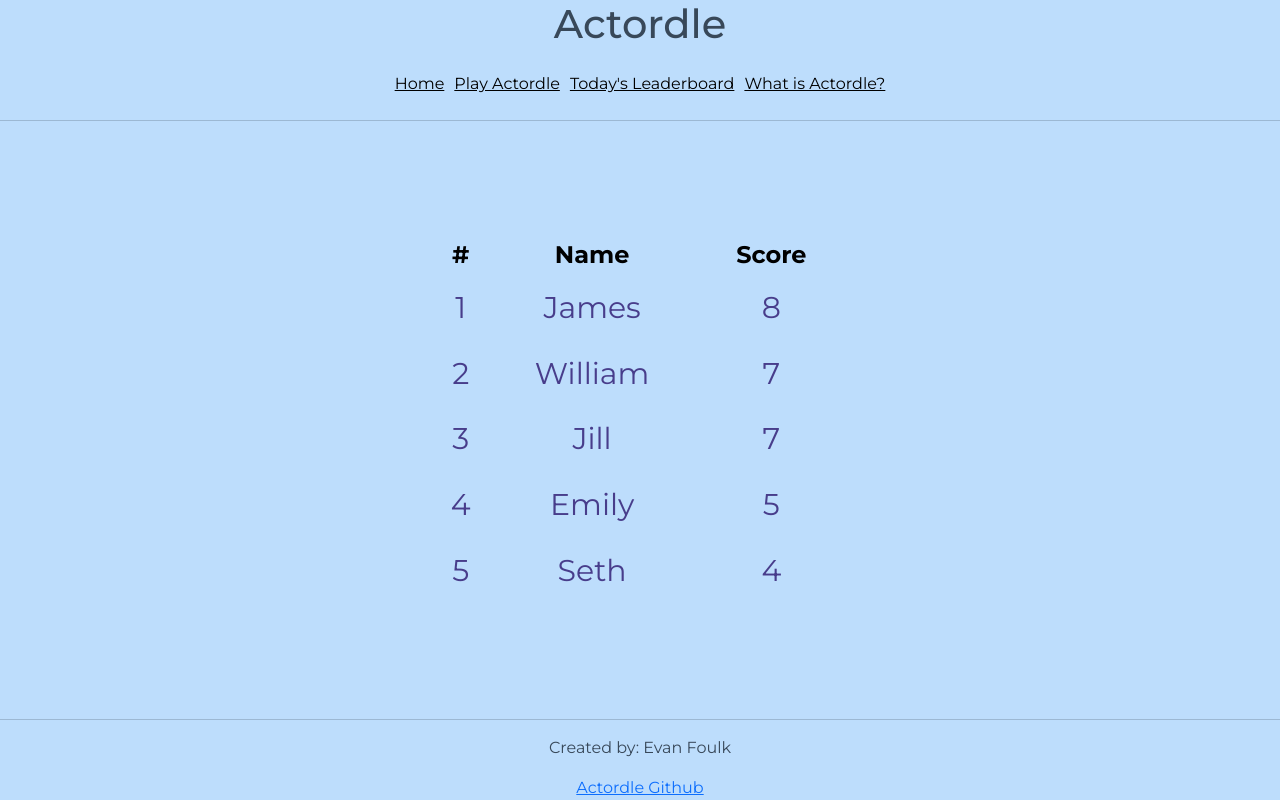
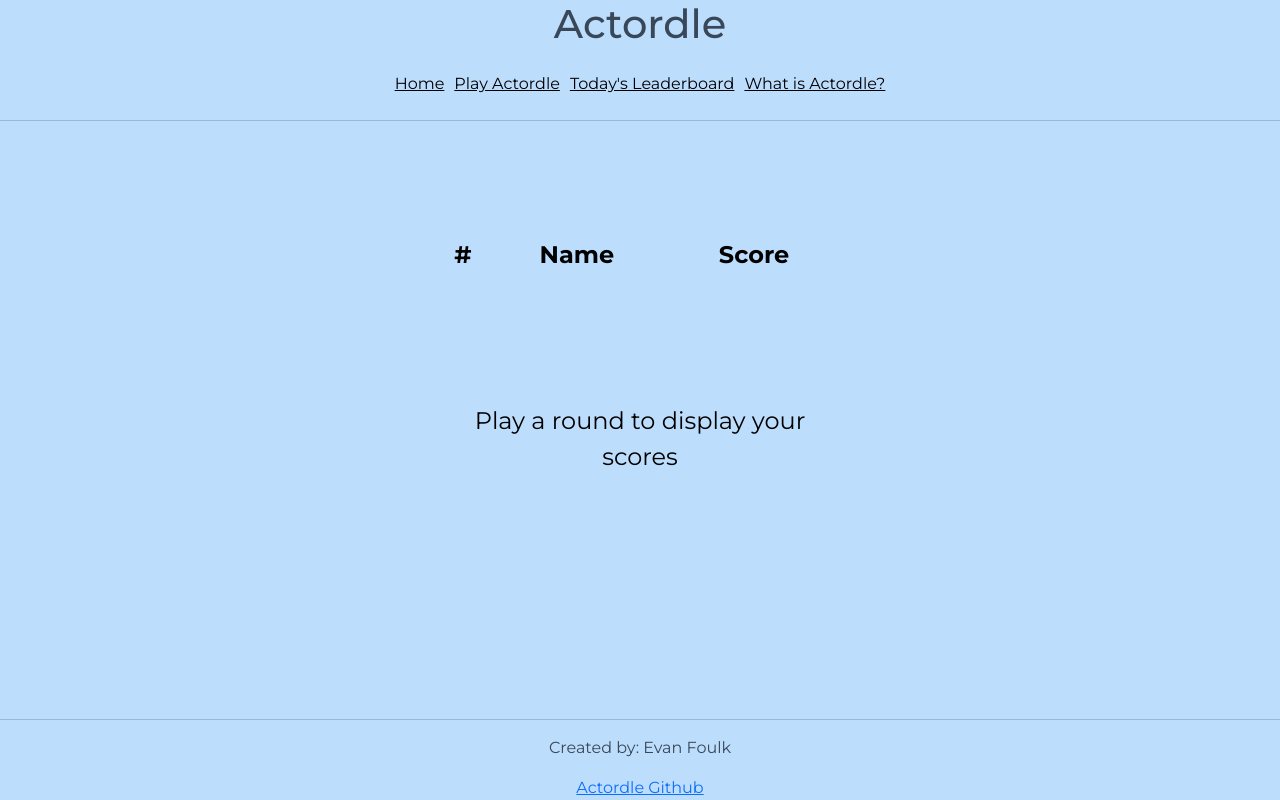
Before and after one commit to efoulk4/Actordle, a React (Vite) app: page /scores in a window 1280 px wide. Built offline with nearby package versions, Linux system fonts and the light colour scheme.

Commit message:
Attempt at restruccturing leaderboard

```diff
--- a/src/play/play.jsx
+++ b/src/play/play.jsx
@@ -30,7 +30,7 @@ export function Play() {
  useEffect(() => {
     if (secondsLeft == 0) {
         const score = JSON.parse((localStorage.getItem('scores') || '[]'));
-        score.push({user: username, score: currentScore});
+        score.push({name: username, score: currentScore});
         localStorage.setItem('scores', JSON.stringify(score))
         navigate("/scores");
     }
--- a/src/scores/scores.jsx
+++ b/src/scores/scores.jsx
@@ -2,6 +2,7 @@ import React from 'react';
 import '../app.css';
 
 export function Scores() {
+    const score = JSON.parse((localStorage.getItem('scores') || '[]'));
   return (
     <main>
         <table id="lboard">
@@ -13,31 +14,21 @@ export function Scores() {
                     </tr>
                 </thead>
                 <tbody>
-                    <tr className="lrow">
-                        <td>1</td>
-                        <td>James</td>
-                        <td>8</td>
+                  {score.length === 0 || score.filter(u => u.name && u.score !== undefined).length === 0 ? (
+                    <tr>
+                    <td colSpan="3" style={{ textAlign: "center" }}>
+                        Play a round to display your scores
+                    </td>
                     </tr>
-                    <tr className="lrow">
-                        <td>2</td>
-                        <td>William</td>
-                        <td>7</td>
+                ) : (
+                    score.map((user, index) => (
+                    <tr className='lrow' key={index}>
+                        <td>{index + 1}</td>
+                        <td>{user.name}</td>
+                        <td>{user.score}</td>
                     </tr>
-                    <tr className="lrow">
-                        <td>3</td>
-                        <td>Jill</td>
-                        <td>7</td>
-                    </tr>
-                    <tr className="lrow">
-                        <td>4</td>
-                        <td>Emily</td>
-                        <td>5</td>
-                    </tr>
-                    <tr className="lrow">
-                        <td>5</td>
-                        <td>Seth</td>
-                        <td>4</td>
-                    </tr>
+                    ))
+                )}
                 </tbody>
             </table>
     </main>
```
